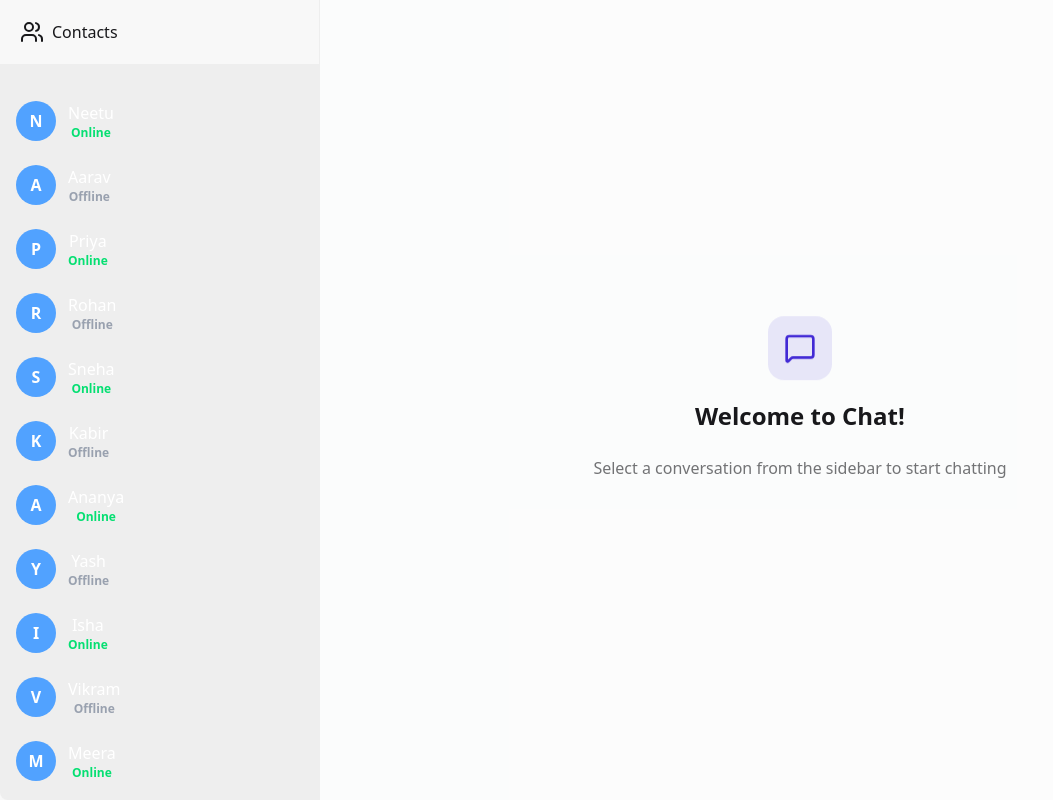
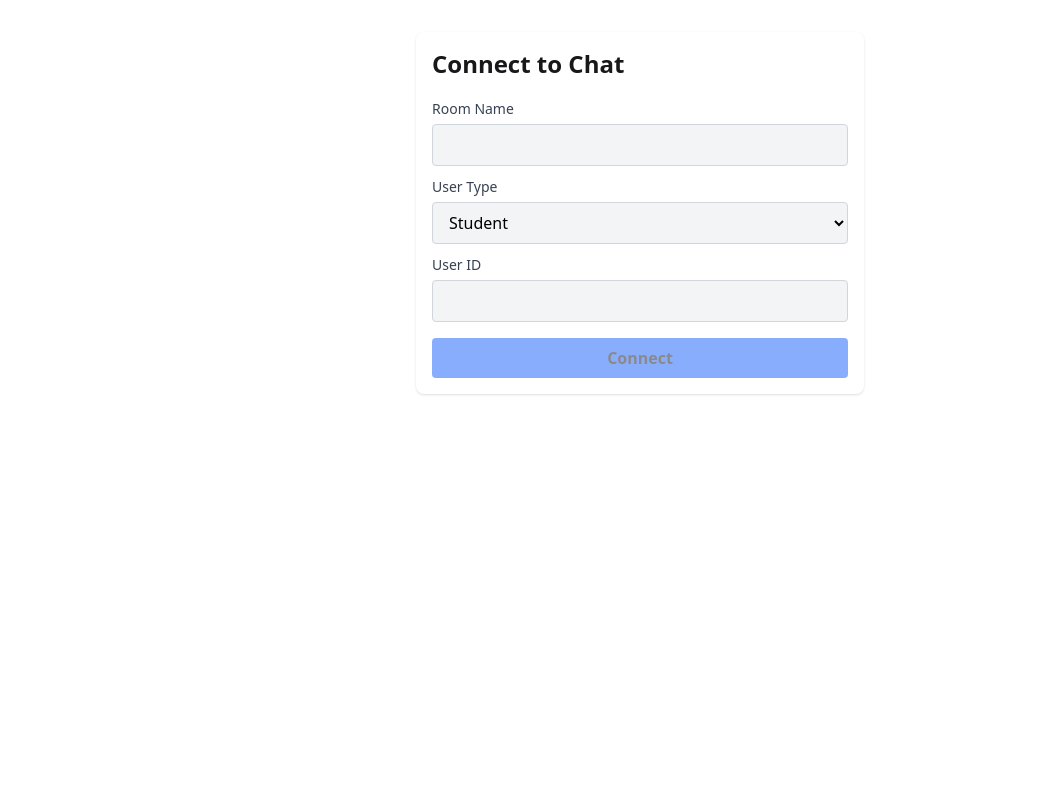
Before and after one commit to raineetu/chat_app, a React (Vite) app in the folder frontend/: page / in a window 1280 px wide. Shown: the whole page, without its empty margins (0-1053 px from the left). Built offline with nearby package versions, Linux system fonts and the light colour scheme; no server answers.

Commit message:
chat app api fixed

```diff
--- a/frontend/package.json
+++ b/frontend/package.json
@@ -3,7 +3,6 @@
   "private": true,
   "version": "0.0.0",
   "type": "module",
-  "proxy": "http://127.0.0.1:5001",
   "scripts": {
     "dev": "vite",
     "build": "vite build",
--- a/frontend/src/App.jsx
+++ b/frontend/src/App.jsx
@@ -1,33 +1,9 @@
-import { useEffect } from "react";
-import { Routes, Route } from "react-router-dom";
-import Navbar from "./components/Navbar";
-import LoginPage from "./pages/LoginPage";
-import ProfilePage from "./pages/ProfilePage";
-import SettingsPage from "./pages/SettingsPage";
-import SignupPage from "./pages/SignupPage";
-import { useAuthStore } from "./store/useAuthStore";
-import HomePage from "./pages/HomePage";
+import ChatRoom from "./pages/ChatRoom";
 
 const App = () => {
-  const { authUser, checkAuth, isCheckingAuth } = useAuthStore();
-  useEffect(() => {
-    checkAuth();
-  }, [checkAuth]);
-  console.log(authUser, "edfsd");
-
-  if (isCheckingAuth && !authUser) {
-    return <div>Loading...</div>;
-  }
   return (
     <div>
-      {/* <Navbar /> */}
-      <Routes>
-        <Route path="/" element={<HomePage />} />
-        <Route path="/settings" element={<SettingsPage />} />
-        <Route path="/login" element={<LoginPage />} />
-        <Route path="/signup" element={<SignupPage />} />
-        <Route path="/profile" element={<ProfilePage />} />
-      </Routes>
+      <ChatRoom />
     </div>
   );
 };
--- a/frontend/src/components/ChatContainer.jsx
+++ b/frontend/src/components/ChatContainer.jsx
@@ -1,18 +1,7 @@
-import { useEffect } from "react";
-import { useChatStore } from "../store/useChatStore";
 import MessageInput from "./MessageInput";
 import ChatHeader from "./ChatHeader";
 
 const ChatContainer = () => {
-  const { message, getMessage, isMessageLoading, selectedUser } =
-    useChatStore();
-
-  useEffect(() => {
-    getMessage(selectedUser._id);
-  }, [selectedUser._id, getMessage]);
-
-  if (isMessageLoading) return <div>Message Loading...</div>;
-
   return (
     <div className="flex-1 flex flex-col overflow-auto">
       <ChatHeader />
--- a/frontend/src/components/ChatHeader.jsx
+++ b/frontend/src/components/ChatHeader.jsx
@@ -1,7 +1,26 @@
-import React from "react";
+import signup from "../assets/signup.jpg";
 
 const ChatHeader = () => {
-  return <div>Header</div>;
+  return (
+    <div className="p-2.5 border-b border-base-300 ">
+      <div className="flex items-center justify-end">
+        <div className="flex items-center gap-3">
+          {/* Avatar */}
+          <div className="avatar">
+            <div className="size-10 rounded-full relative">
+              <img src={signup} alt="User Avatar" />
+            </div>
+          </div>
+
+          {/* User info */}
+          <div className="text-right">
+            <h3 className="font-medium ">Neetu Rai</h3>
+            <p className="text-sm text-left">Online</p>
+          </div>
+        </div>
+      </div>
+    </div>
+  );
 };
 
 export default ChatHeader;
--- a/frontend/src/components/Navbar.jsx
+++ /dev/null
@@ -1,7 +0,0 @@
-import React from "react";
-
-const Navbar = () => {
-  return <div>Navbar</div>;
-};
-
-export default Navbar;
--- a/frontend/src/components/Sidebar.jsx
+++ b/frontend/src/components/Sidebar.jsx
@@ -1,20 +1,7 @@
-import React, { useEffect } from "react";
-import { useChatStore } from "../store/useChatStore";
 import SidebarSkeleton from "./Skeleton/SidebarSkeleton";
 import { Users } from "lucide-react";
-import { useAuthStore } from "../store/useAuthStore";
 
 const Sidebar = () => {
-  const { getUsers, users, selectedUser, setSelectedUser, isUserLoading } =
-    useChatStore();
-
-  const { onlineUsers } = useAuthStore();
-  useEffect(() => {
-    getUsers();
-  }, [getUsers]);
-
-  if (isUserLoading) return <SidebarSkeleton />;
-
   const user = [
     { id: 1, name: "Neetu", state: "Online" },
     { id: 2, name: "Aarav", state: "Offline" },
@@ -50,14 +37,14 @@ const Sidebar = () => {
           {user.map((data) => (
             <div key={data.id + data.name}>
               <button
-                onClick={() => setSelectedUser(user)}
-                className="flex items-center gap-3 py-2 px-4 hover:bg-gray-800 w-full rounded-md my-2"
+                // onClick={() => setSelectedUser(user)}
+                className="flex items-center gap-3 py-2 px-4 hover:bg-gray-200 w-full rounded-md my-2"
               >
-                <div className="rounded-full bg-blue-400 text-white w-10 h-10 flex items-center justify-center uppercase font-bold">
+                <div className="rounded-full bg-blue-400  w-10 h-10 flex items-center justify-center uppercase font-bold">
                   {data.name[0]}
                 </div>
                 <div className="hidden lg:block">
-                  <p className="text-white font-medium">{data.name}</p>
+                  <p className=" font-medium">{data.name}</p>
                   <p
                     className={`text-xs font-bold ${
                       data.state === "Online"
--- a/frontend/src/pages/ChatRoom.jsx
+++ b/frontend/src/pages/ChatRoom.jsx
@@ -1,70 +1,108 @@
 import { useEffect, useState, useRef } from "react";
+import ChatContainer from "../components/ChatContainer";
+import Sidebar from "../components/Sidebar";
 
 export default function ChatRoom() {
+  // Connection Form State
+  const [roomName, setRoomName] = useState("");
+  const [userType, setUserType] = useState("student");
+  const [userId, setUserId] = useState("");
+  const [connected, setConnected] = useState(false);
+
+  // Chat State
   const [messages, setMessages] = useState([]);
   const [draft, setDraft] = useState("");
   const socketRef = useRef(null);
+  const messagesEndRef = useRef(null);
 
-  useEffect(() => {
-    const socket = new WebSocket(
-      `ws://localhost:8100/ws/chat/neetu_1/?userType=student&userId=1`
-    );
+  // Handle "Connect"
+  const connect = () => {
+    if (!roomName.trim() || !userId.trim()) return;
 
-    socket.onopen = () => {
-      console.log("✅ WebSocket connected");
+    const url = `ws://192.168.1.13:8100/ws/chat/${roomName}/?userType=${userType}&userId=${userId}`;
+    socketRef.current = new WebSocket(url);
+
+    socketRef.current.onopen = () => setConnected(true);
+
+    socketRef.current.onmessage = ({ data }) => {
+      setMessages((msgs) => [...msgs, JSON.parse(data)]);
     };
 
-    socket.onerror = (err) => {
-      console.error("❌ WebSocket error:", err);
-    };
+    socketRef.current.onclose = () => setConnected(false);
+  };
 
-    socket.onclose = (e) => {
-      console.warn("⚠️ WebSocket closed:", e.code, e.reason);
-    };
-
-    socket.onmessage = ({ data }) => {
-      console.log("📩 Message received:", data);
-      setMessages((msg) => [...msg, JSON.parse(data)]);
-    };
-
-    socketRef.current = socket;
-
-    return () => socket.close();
-  }, []);
-
-  const send = () => {
-    if (!draft.trim()) return;
+  // Send a Message
+  const sendMessage = () => {
+    if (!draft.trim() || !connected) return;
     socketRef.current.send(JSON.stringify({ message: draft }));
     setDraft("");
   };
 
+  // Auto-scroll to latest message
+  useEffect(() => {
+    messagesEndRef.current?.scrollIntoView({ behavior: "smooth" });
+  }, [messages]);
+
+  // Cleanup on Unmount
+  useEffect(() => () => socketRef.current?.close(), []);
+
+  // Render Connect Form
+  if (!connected) {
+    return (
+      <div className="max-w-md mx-auto mt-8 p-4 bg-white shadow rounded-lg">
+        <h2 className="text-2xl font-semibold mb-4">Connect to Chat</h2>
+
+        <label className="block mb-2">
+          <span className="text-sm font-medium text-gray-700">Room Name</span>
+          <input
+            type="text"
+            value={roomName}
+            onChange={(e) => setRoomName(e.target.value)}
+            className="mt-1 text-black block w-full px-3 py-2 bg-gray-100 border border-gray-300 rounded focus:outline-none focus:ring focus:border-blue-300"
+          />
+        </label>
+
+        <label className="block mb-2">
+          <span className="text-sm font-medium text-gray-700">User Type</span>
+          <select
+            value={userType}
+            onChange={(e) => setUserType(e.target.value)}
+            className="mt-1 block text-black w-full px-3 py-2 bg-gray-100 border border-gray-300 rounded focus:outline-none focus:ring focus:border-blue-300"
+          >
+            <option value="student">Student</option>
+            <option value="admin">Admin</option>
+          </select>
+        </label>
+
+        <label className="block mb-4">
+          <span className="text-sm font-medium text-gray-700">User ID</span>
+          <input
+            type="number"
+            value={userId}
+            onChange={(e) => setUserId(e.target.value)}
+            className="mt-1 text-black block w-full px-3 py-2 bg-gray-100 border border-gray-300 rounded focus:outline-none focus:ring focus:border-blue-300"
+          />
+        </label>
+
+        <button
+          onClick={connect}
+          disabled={!roomName || !userId}
+          className="w-full py-2 px-4 bg-blue-600  font-semibold rounded hover:bg-blue-700 disabled:opacity-50"
+        >
+          Connect
+        </button>
+      </div>
+    );
+  }
+
+  // Render Chat UI
   return (
-    <div>
-      {/* <h3>Room: {roomName}</h3> */}
-      <div
-        style={{
-          border: "1px solid #ccc",
-          padding: 8,
-          height: 300,
-          overflowY: "scroll",
-        }}
-      >
-        {messages.map((m, i) => (
-          <p key={i}>
-            <strong>
-              {m.sender_type} {m.sender_id}:
-            </strong>{" "}
-            {m.message}
-          </p>
-        ))}
+    <div className="h-screen bg-base-200">
+      <div className="flex h-full rounded-lg overflow-hidden">
+        <Sidebar />
+
+        <ChatContainer />
       </div>
-      <input
-        value={draft}
-        onChange={(e) => setDraft(e.target.value)}
-        onKeyDown={(e) => e.key === "Enter" && send()}
-        placeholder="Type..."
-      />
-      <button onClick={send}>Send</button>
     </div>
   );
 }
```
